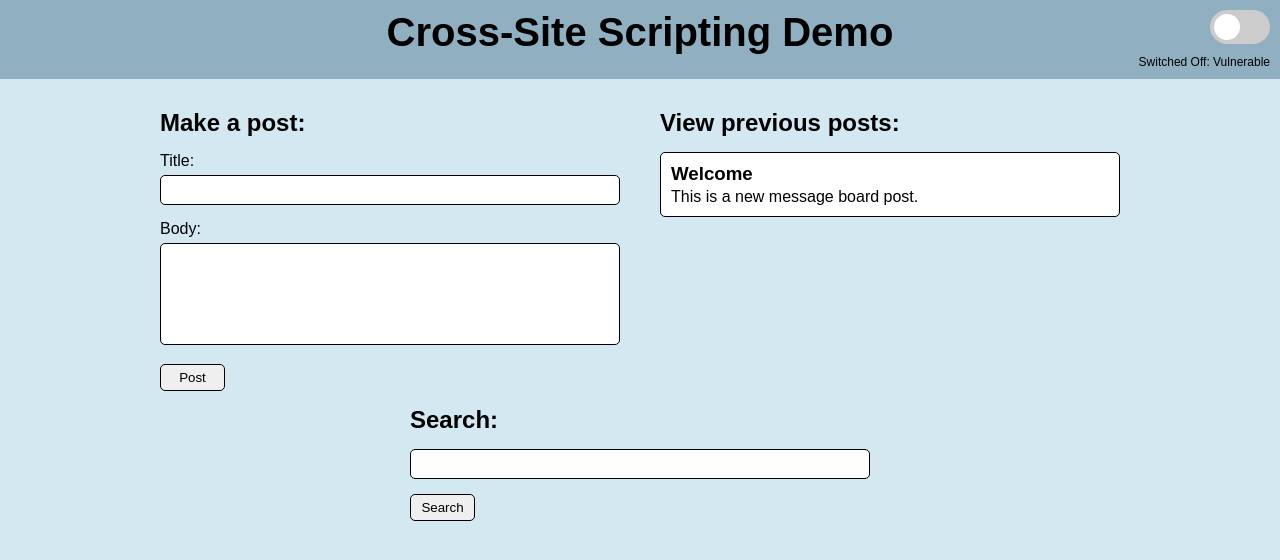
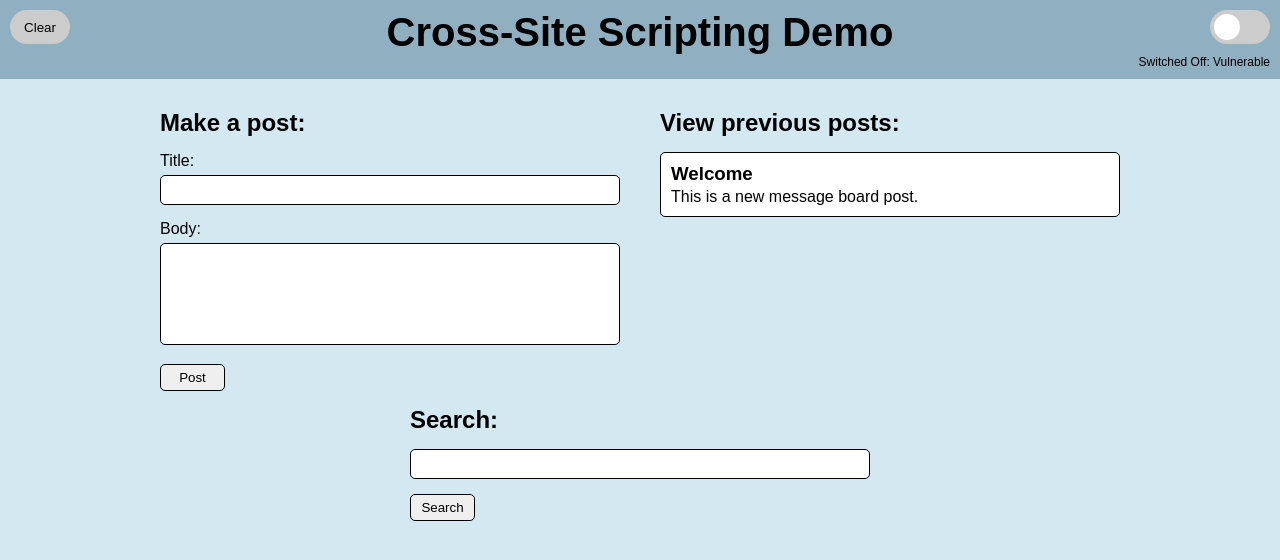
Before and after one commit to aliaksandr-z/csci-xss-demo, a website: page public/index.html in a window 1280 px wide. Drawn offline with nearby package versions, Linux system fonts and the light colour scheme; no server answers.

Commit message:
delete button

```diff
--- a/public/index.html
+++ b/public/index.html
@@ -10,6 +10,7 @@
 </head>
 <body>
     <header>
+        <button id="clear" onclick="deletePosts()">Clear</button>
         <h1>Cross-Site Scripting Demo</h1>
         <label class="switch">
             <input type="checkbox" id="toggle-btn" onclick="toggle()">
--- a/public/style.css
+++ b/public/style.css
@@ -14,6 +14,11 @@ header {
   font-size: 20px;
   color: black;
   background-color: #90afc1;
+}
+
+h1 {
+  display: inline-block;
+  position: relative;
 }
 
 p {
@@ -82,6 +87,7 @@ p#output {
   padding: 5px 10px;
   width: 65px;
   text-align: center;
+  cursor: pointer;
 }
 
 .form-input button:hover,
@@ -162,3 +168,16 @@ input:checked + .slider:before {
 .slider.round:before {
   border-radius: 50%;
 }
+
+button#clear {
+  position: absolute;
+  display: inline-block;
+  width: 60px;
+  height: 34px;
+  top: 10px;
+  left: 10px;
+  border-radius: 34px;
+  background-color: #ccc;
+  border: none;
+  cursor: pointer;
+}
```
